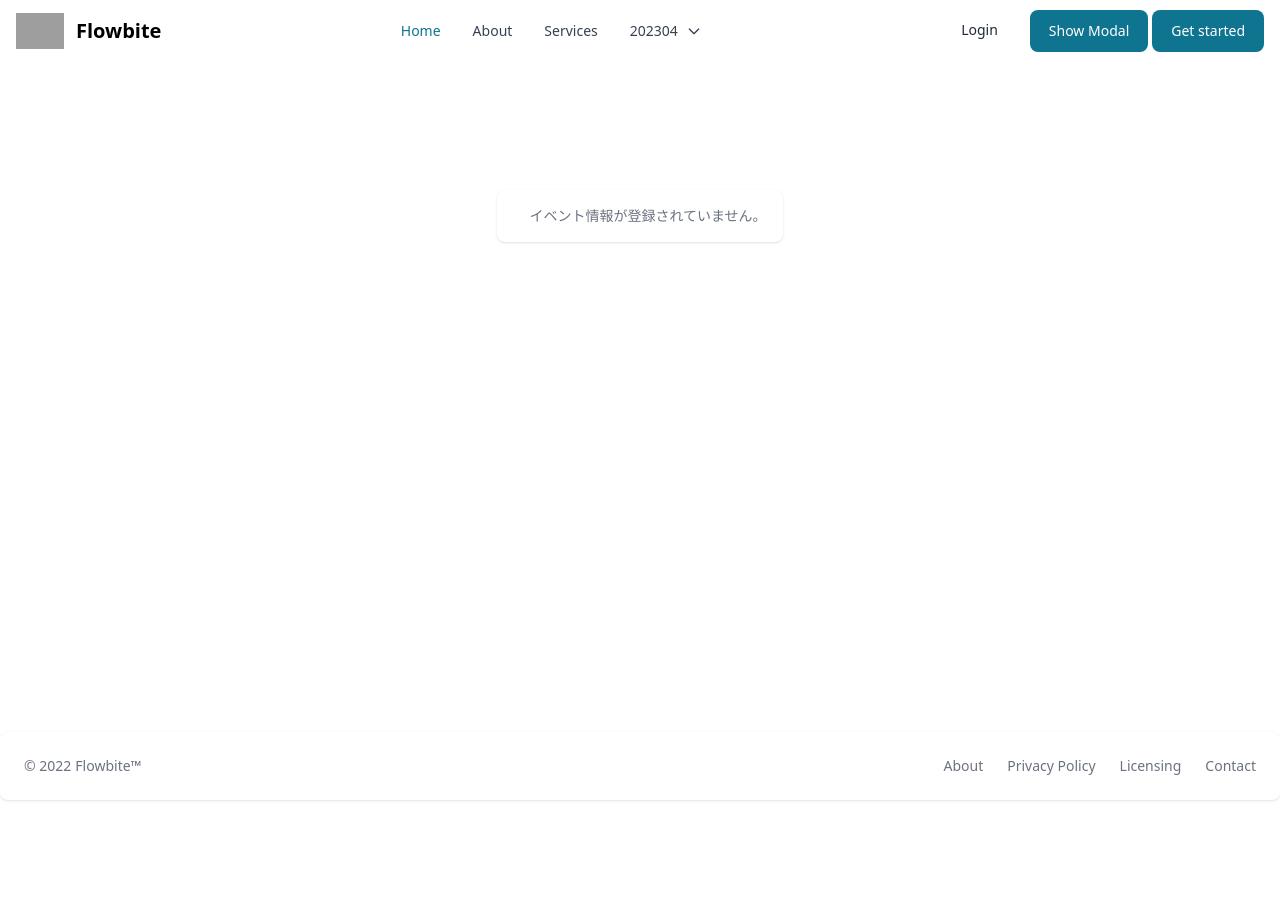
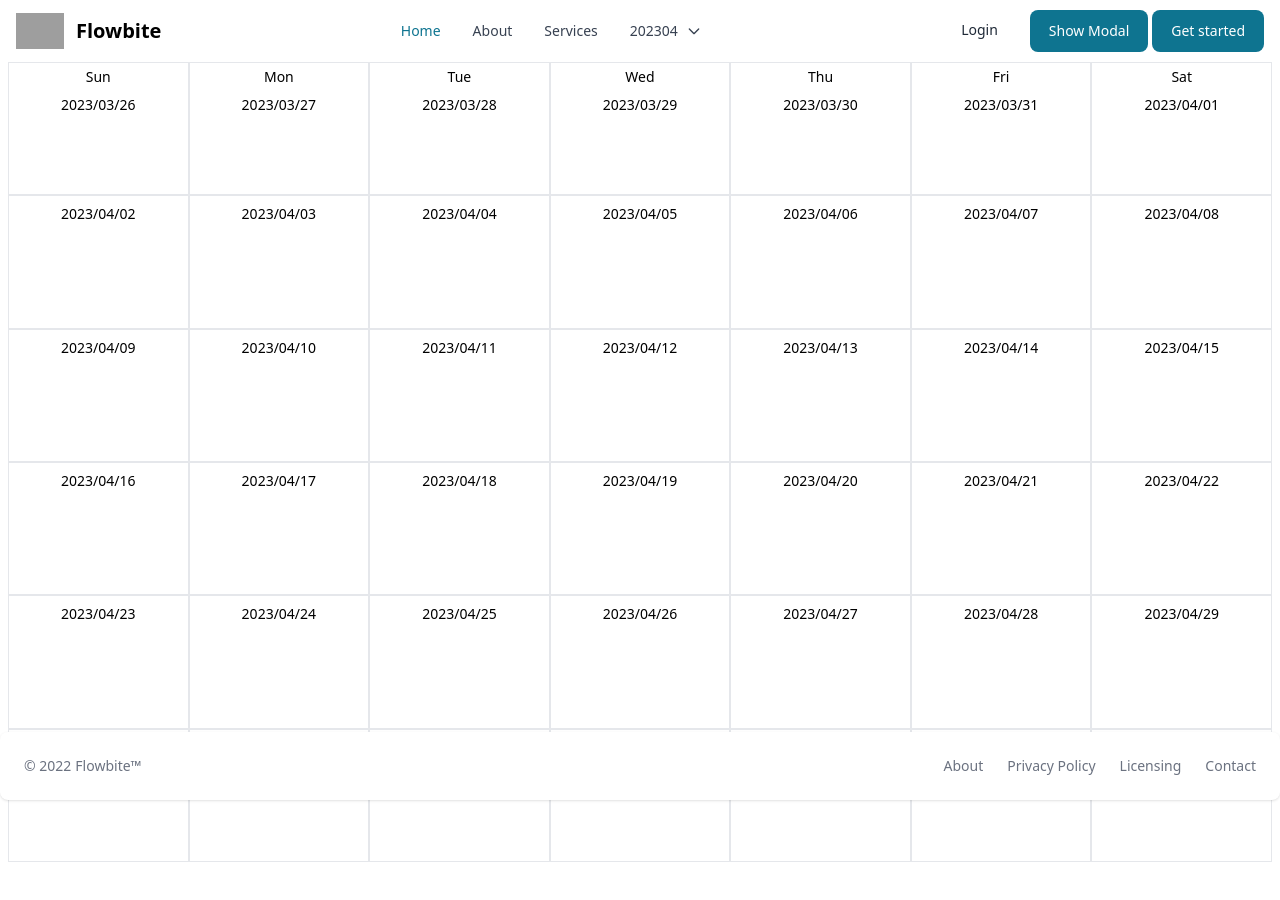
Before and after one commit to jacoyutorius/react-tailwind-flowbite, a React (Create React App) app: page / in a window 1280 px wide. Shown: the top 900 px of the page. Before the commit the page ends 800 px from the top, so only its background shows below. Built offline with nearby package versions, Linux system fonts and the light colour scheme; grey boxes are pictures that could not be loaded.

Commit message:
wip: カレンダーを作成した

```diff
--- a/package.json
+++ b/package.json
@@ -10,6 +10,7 @@
     "@types/node": "^16.18.14",
     "@types/react": "^18.0.28",
     "@types/react-dom": "^18.0.11",
+    "dayjs": "^1.11.7",
     "flowbite": "^1.6.3",
     "flowbite-react": "^0.4.1",
     "react": "^18.2.0",
--- a/src/App.tsx
+++ b/src/App.tsx
@@ -1,6 +1,6 @@
-import React, { useState } from 'react';
+import React, { useState, useEffect } from 'react';
 import './App.css';
-import { Pagination, Toast } from "flowbite-react"
+import { Pagination, Toast, Card } from "flowbite-react"
 
 import { NavbarComponent } from './components/Navbar';
 import { ModalComponent } from './components/Modal';
@@ -8,8 +8,12 @@ import { CreateFormComponent } from "./components/CreateForm"
 import { CardListComponent } from './components/CardList';
 import { FooterComponent } from './components/Footer';
 
+import { CalendarComponent } from './components/Calendar';
+
 import { SelectedMonthContext } from "./hooks/SelectedMonthContext"
 import { EventListContext } from './hooks/EventListContext';
+
+import dayjs from 'dayjs';
 
 const NoCard = () => {
   return (
@@ -24,11 +28,63 @@ const NoCard = () => {
   );
 }
 
+function getMonth(year:number, month:number) {
+  // const year = dayjs().year()
+  const firstDayOfTheMonth = dayjs(new Date(year, month, 1)).day()
+  let currentMonthCount = 0 - firstDayOfTheMonth
+  const daysMatrix = new Array(6).fill([]).map(() => {
+    return new Array(7).fill(null).map(() => {
+      currentMonthCount++
+      return dayjs(new Date(year, month, currentMonthCount))
+    })
+  })
+
+  return daysMatrix
+}
+
+function getMonthDays(year: number, month: number) {
+  const firstDay = new Date(year, month)
+  const lastDay = new Date(year, month + 1, 0)
+
+  let list = []
+
+  let next = firstDay;
+  while (next.getTime() !== lastDay.getTime()) {
+    list.push(next)
+    next = new Date(next.getFullYear(), next.getMonth(), next.getDate() + 1)
+  }
+
+  return list
+}
+
 function App() {
   const [createModalOpen, setCreateModalOpen] = useState(false)
   const toggleCreateModal = () => { setCreateModalOpen(!createModalOpen) }
   const [month, setMonth] = useState("202304")
-  const [eventList, setEventList] = useState([])
+  const [eventList, setEventList] = useState<any[]>([])
+
+  const calendar = getMonth(Number(month.substring(0, 4)), Number(month.substring(4, 6)) - 1)
+
+
+  // const [eventListByDay, setEventListByDay] = useState({})
+
+  // useEffect(() => {
+  //   const curYear = Number(month.substring(0, 4))
+  //   const curMonth = Number(month.substring(5, 7)) - 1
+  //   const monthDays = getMonthDays(curYear, curMonth)
+  //   const list: any = {}
+
+  //   monthDays.forEach(day => {
+  //     const yyyymmdd = dayjs(day).format("YYYY-MM-DD")
+  //     let filtered = eventList.filter(event => event?.StartedOn === yyyymmdd)
+  //     list[yyyymmdd] = filtered
+  //   })
+
+  //   setEventListByDay(list)
+  // }, [month, eventList])
+
+  // console.log({eventListByDay})
+
 
   return (
     <EventListContext.Provider value={ {eventList, setEventList} }>
@@ -43,10 +99,15 @@ function App() {
 
         <NavbarComponent onClick={toggleCreateModal} />
 
-        { eventList.length === 0 &&
+        {/* { eventList.length === 0 &&
           <div className="flex justify-center my-32">
             <NoCard />
-          </div>}
+          </div>} */}
+
+
+        <div className="h-screen flex flex-col mb-20 md:mx-2">
+          <CalendarComponent calendar={calendar}></CalendarComponent>
+        </div>
 
         { eventList.length > 0 &&
           <>
--- /dev/null
+++ b/src/components/Calendar/CalendarComponent.tsx
@@ -0,0 +1,73 @@
+import React, { useContext } from "react"
+import dayjs from "dayjs"
+import { CalendarDayComponent } from "./CalendarDayComponent"
+import { EventListContext } from "../../hooks/EventListContext"
+import { SelectedMonthContext } from "../../hooks/SelectedMonthContext"
+
+export type CalendarComponentProps = {
+  calendar: any[]
+}
+
+function getMonthDays(year: number, month: number) {
+  const firstDay = new Date(year, month - 1)
+  const lastDay = new Date(year, month, 0)
+
+  let list = []
+  let next = firstDay;
+  while (next.getTime() !== lastDay.getTime()) {
+    list.push(next)
+    next = new Date(next.getFullYear(), next.getMonth(), next.getDate() + 1)
+  }
+
+  return list
+}
+
+function getEventListByDay(eventList:any[], month:string) {
+  const curYear = Number(month.substring(0, 4))
+  const curMonth = Number(month.substring(4, 6))
+
+  const monthDays = getMonthDays(curYear, curMonth)
+  const list: any = {}
+
+  monthDays.forEach((day:any) => {
+    const yyyymmdd = dayjs(day).format("YYYY-MM-DD")
+    let filtered = eventList.filter((event:any) => event?.StartedOn === yyyymmdd)
+    list[yyyymmdd] = filtered
+  })
+
+  return list
+}
+
+export const CalendarComponent = ({ calendar }: CalendarComponentProps): JSX.Element => {
+  const { eventList } = useContext(EventListContext)
+  const { month } = useContext(SelectedMonthContext)
+
+  const ret = getEventListByDay(eventList, month)
+
+  return (<div className="flex flex-1">
+    <div className="flex-1 grid grid-cols-1 md:grid-cols-7 grid-rows-6">
+      {calendar.map((row:any, i:number) => {
+        return (<React.Fragment key={i}>
+          {row.map((day: any, j: number) => {
+            const dayYYYYMMDD = day.format("YYYY-MM-DD")
+            let events = []
+            if (ret[dayYYYYMMDD]) {
+              events = ret[dayYYYYMMDD].map((row: any) => {
+                return {
+                  eventName: row.EventName,
+                  url: row.url
+                }
+              })
+            }
+
+            return (<CalendarDayComponent
+              key={j}
+              day={day}
+              isFirstWeek={i === 0}
+              events={ events } />)
+          })}
+        </React.Fragment>)
+      }) }
+    </div>
+  </div>)
+}
--- /dev/null
+++ b/src/components/Calendar/CalendarDayComponent.tsx
@@ -0,0 +1,24 @@
+export type CalendarDayEventProps = {
+  eventName: string,
+  url: string | null
+}
+
+export type CalendarDayComponentProps = {
+  day: any,
+  isFirstWeek: boolean,
+  events: Array<CalendarDayEventProps>
+}
+
+export const CalendarDayComponent = ({day, isFirstWeek, events}:CalendarDayComponentProps): JSX.Element => {
+  return (<div className="border border-gray-200 flex flex-col">
+    <header className="flex flex-col items-center">
+      {isFirstWeek && <p className="text-sm mt-1">{day.format("ddd")}</p>}
+        <p className={"text-sm p-1 my-1 text-center"}>{day.format("YYYY/MM/DD")}</p>
+    </header>
+    <div className="p-2">
+      { events.map((event:CalendarDayEventProps) => {
+       return ( <p className="text-sm">{ event.eventName }</p>)
+      }) }
+    </div>
+  </div>)
+}
--- /dev/null
+++ b/src/components/Calendar/index.tsx
@@ -0,0 +1,2 @@
+export { CalendarComponent } from "./CalendarComponent"
+export type { CalendarComponentProps } from "./CalendarComponent"
```
Also changed, not shown: 1 other file (tests, documents, lock files or other folders).
